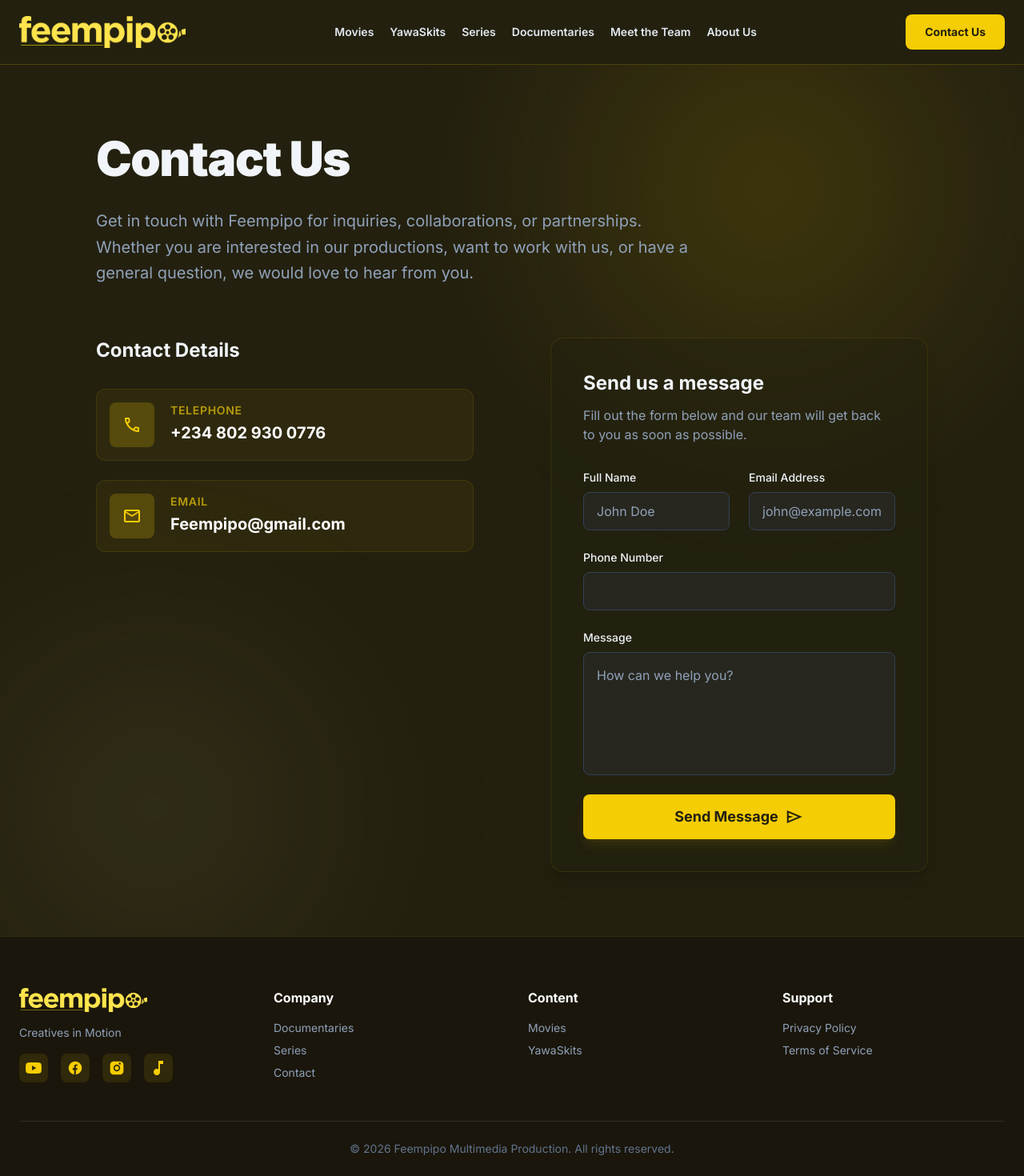
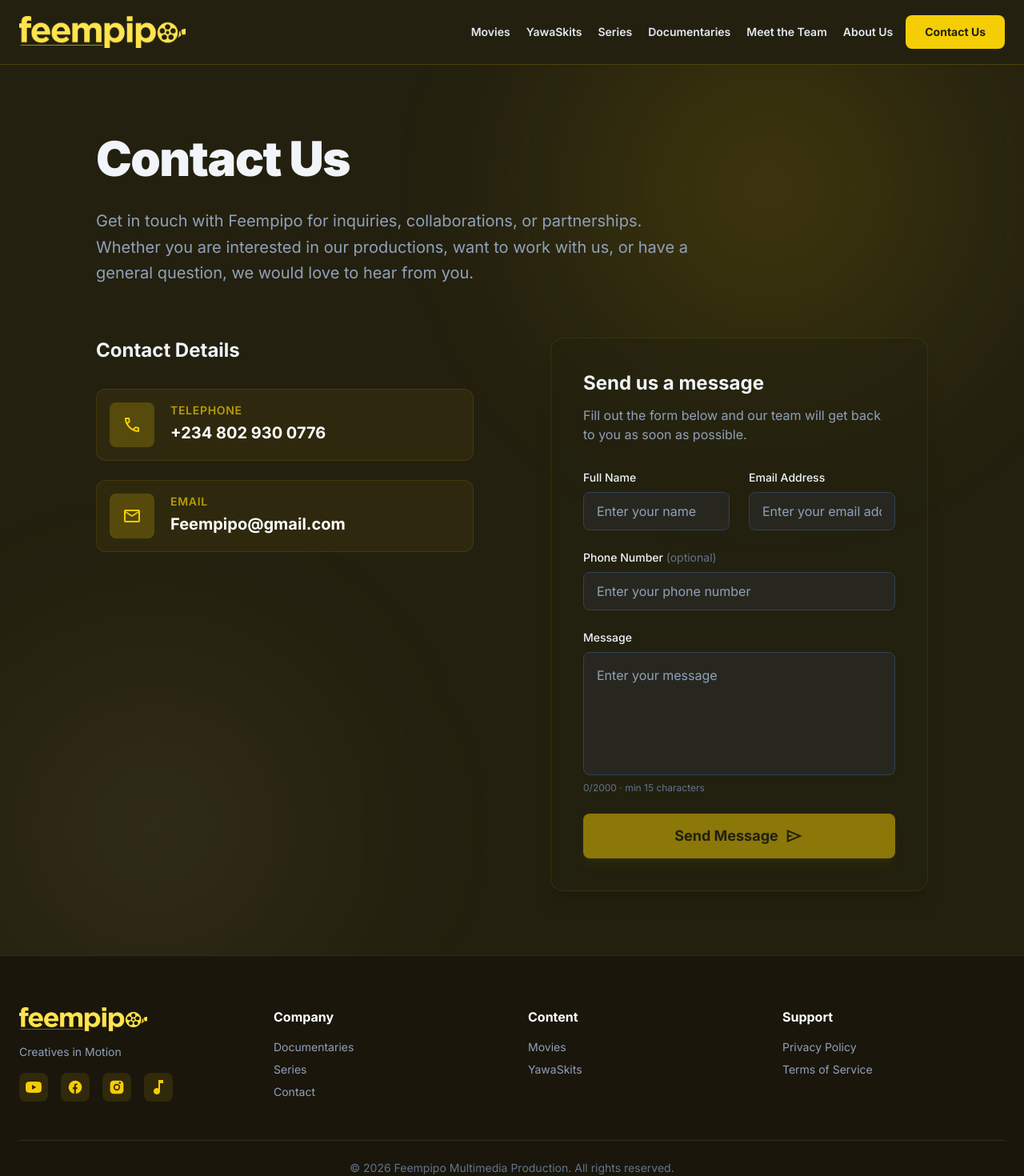
Before and after one commit to MeenaHorses/feempipo, a Next.js app: page /contact-us in a window 1280 px wide. Shown: the top 1470 px of the page at 80% size. Built offline with nearby package versions, Linux system fonts and the light colour scheme.

Commit message:
added error handling

```diff
--- a/src/app/components/HomePageContent.js
+++ b/src/app/components/HomePageContent.js
@@ -85,7 +85,7 @@ export default function HomePageContent() {
               <div className="w-full lg:w-[55%]">
                 <div
                   ref={videoContainerRef}
-                  className="group relative aspect-video overflow-hidden rounded-2xl border border-white/10 bg-slate-900 shadow-2xl"
+                  className="group relative aspect-video overflow-hidden rounded-2xl border border-white/10 bg-[url('/images/hero-video-poster.jpg')] bg-cover bg-center bg-no-repeat shadow-2xl"
                 >
                   {shouldLoadVideo ? (
                     <video
--- a/src/app/components/SiteHeader.js
+++ b/src/app/components/SiteHeader.js
@@ -51,9 +51,13 @@ export default function SiteHeader() {
 
   return (
     <header className="sticky top-0 z-50 w-full border-b border-[#f5cd05]/20 bg-[#23200f]">
-      <div className="mx-auto flex h-20 max-w-[1500px] items-center justify-between gap-4 px-2 sm:px-4 lg:px-6">
-        <Link href="/" className="flex items-center" aria-label="Feempipo home">
-          <div className="w-44 sm:w-52">
+      <div className="mx-auto flex h-16 max-w-[1500px] items-center justify-between gap-1.5 px-2 sm:gap-2 sm:px-3 md:h-20 md:gap-3 md:px-4 lg:gap-4 lg:px-6">
+        <Link
+          href="/"
+          className="flex min-w-0 flex-1 items-center pr-1 sm:pr-2"
+          aria-label="Feempipo home"
+        >
+          <div className="w-[6.5rem] shrink-0 sm:w-32 md:w-40 lg:w-52">
             <Image
               src={feemPipoLogo}
               alt="feem pipo"
@@ -68,7 +72,7 @@ export default function SiteHeader() {
           </div>
         </Link>
 
-        <nav className="hidden items-center gap-5 md:flex" aria-label="Main">
+        <nav className="hidden items-center gap-5 lg:flex" aria-label="Main">
           {links.map((link) => {
             const active = pathname === link.href;
             return (
@@ -85,31 +89,31 @@ export default function SiteHeader() {
           })}
         </nav>
 
-        <div className="flex items-center gap-2 sm:gap-4">
+        <div className="flex shrink-0 items-center gap-1 sm:gap-2 md:gap-3 lg:gap-4">
           <Link
             href="/contact-us"
-            className="inline-flex items-center justify-center rounded-lg bg-[#f5cd05] px-6 py-3 text-sm font-bold text-[#23200f] transition-all hover:bg-[#f5cd05]/90"
+            className="inline-flex items-center justify-center whitespace-nowrap rounded-lg bg-[#f5cd05] px-2.5 py-1.5 text-[11px] font-bold leading-tight text-[#23200f] transition-all hover:bg-[#f5cd05]/90 sm:px-3.5 sm:py-2 sm:text-xs md:px-5 md:py-2.5 md:text-sm lg:px-6 lg:py-3"
           >
             Contact Us
           </Link>
           <button
             type="button"
-            className="inline-flex size-11 shrink-0 items-center justify-center rounded-lg border border-[#f5cd05]/30 bg-[#f5cd05]/5 text-[#f5cd05] transition-all hover:border-[#f5cd05]/50 hover:bg-[#f5cd05]/15 hover:shadow-[0_0_20px_rgba(245,205,5,0.12)] md:hidden"
+            className="inline-flex size-9 shrink-0 items-center justify-center rounded-lg border border-[#f5cd05]/30 bg-[#f5cd05]/5 text-[#f5cd05] transition-all hover:border-[#f5cd05]/50 hover:bg-[#f5cd05]/15 hover:shadow-[0_0_20px_rgba(245,205,5,0.12)] sm:size-10 lg:hidden"
             aria-expanded={menuOpen}
             aria-controls="mobile-nav-drawer"
             aria-label={menuOpen ? "Close menu" : "Open menu"}
             onClick={() => setMenuOpen((o) => !o)}
           >
-            <span className="material-symbols-outlined text-[26px] leading-none">
+            <span className="material-symbols-outlined text-[22px] leading-none sm:text-2xl">
               {menuOpen ? "close" : "menu"}
             </span>
           </button>
         </div>
       </div>
 
-      {/* Mobile drawer — md+ uses unchanged desktop nav above */}
+      {/* Drawer below lg — inline nav only from lg (1024px) and up */}
       <div
-        className={`fixed inset-0 z-[60] md:hidden ${menuOpen ? "pointer-events-auto" : "pointer-events-none"}`}
+        className={`fixed inset-0 z-[60] lg:hidden ${menuOpen ? "pointer-events-auto" : "pointer-events-none"}`}
         aria-hidden={!menuOpen}
         inert={!menuOpen ? true : undefined}
       >
--- a/src/app/contact-us/ContactForm.js
+++ b/src/app/contact-us/ContactForm.js
@@ -1,16 +1,57 @@
 "use client";
 
-import { useState } from "react";
+import { useMemo, useState } from "react";
 import emailjs from "@emailjs/browser";
 
 const initial = { fullName: "", email: "", phone: "", message: "" };
 
+const MESSAGE_MIN = 15;
+const MESSAGE_MAX = 2000;
+
+const emailOk = (v) => /^[^\s@]+@[^\s@]+\.[^\s@]+$/.test(v.trim());
+
+const phoneOk = (v) => {
+  const t = v.trim();
+  if (!t) return true;
+  const digits = t.replace(/\D/g, "");
+  return digits.length >= 10 && digits.length <= 15;
+};
+
+function fieldErrors(data) {
+  const name = data.fullName.trim();
+  const email = data.email.trim();
+  const phone = data.phone;
+  const msg = data.message.trim();
+
+  return {
+    fullName: !name ? "Please enter your name." : "",
+    email: !email ? "Please enter your email." : !emailOk(email) ? "Use a valid email address." : "",
+    phone: !phoneOk(phone) ? "That doesn't look like a valid phone number." : "",
+    message: !msg
+      ? "Please enter a message."
+      : msg.length < MESSAGE_MIN
+        ? `Message needs at least ${MESSAGE_MIN} characters.`
+        : msg.length > MESSAGE_MAX
+          ? `Message can't exceed ${MESSAGE_MAX} characters.`
+          : ""
+  };
+}
+
 export default function ContactForm() {
   const [formData, setFormData] = useState(initial);
-  const [submitted, setSubmitted] = useState(false);
+  const [touched, setTouched] = useState({});
+  const [success, setSuccess] = useState(false);
+  const [submitError, setSubmitError] = useState("");
+  const [sending, setSending] = useState(false);
+
+  const errors = useMemo(() => fieldErrors(formData), [formData]);
+  const isValid =
+    !errors.fullName && !errors.email && !errors.phone && !errors.message;
 
   const handleChange = (e) => {
     const { name, value } = e.target;
+    if (success) setSuccess(false);
+    if (submitError) setSubmitError("");
     if (name === "phone") {
       let cleaned = value.replace(/[^0-9+]/g, "");
       if (cleaned.includes("+")) cleaned = `+${cleaned.replace(/\+/g, "")}`;
@@ -20,26 +61,49 @@ export default function ContactForm() {
     setFormData((prev) => ({ ...prev, [name]: value }));
   };
 
+  const handleBlur = (e) => {
+    const { name } = e.target;
+    setTouched((prev) => ({ ...prev, [name]: true }));
+  };
+
+  const showErr = (name) => touched[name] && errors[name];
+
   const handleSubmit = async (e) => {
     e.preventDefault();
+    setSubmitError("");
+    if (!isValid) {
+      setTouched({
+        fullName: true,
+        email: true,
+        phone: true,
+        message: true
+      });
+      return;
+    }
+
+    setSending(true);
     try {
       const payload = {
         firstName: formData.fullName.trim(),
         lastName: "",
-        email: formData.email,
-        phone: formData.phone,
-        message: formData.message
+        email: formData.email.trim(),
+        phone: formData.phone.trim(),
+        message: formData.message.trim()
       };
       await emailjs.send("service_n6edujk", "template_cdvll1k", payload, "c4MSVbZuBc6653KeV");
-      setSubmitted(true);
       setFormData(initial);
-    } catch (error) {
-      console.error("Email failed:", error);
+      setTouched({});
+      setSuccess(true);
+    } catch (err) {
+      console.error("Email failed:", err);
+      setSubmitError("Couldn't send. Check your connection and try again.");
+    } finally {
+      setSending(false);
     }
   };
 
   return (
-    <form onSubmit={handleSubmit} className="space-y-6">
+    <form onSubmit={handleSubmit} className="space-y-6" noValidate>
       <div className="grid grid-cols-1 gap-6 md:grid-cols-2">
         <div className="flex flex-col gap-2">
           <label htmlFor="contact-full-name" className="text-sm font-medium text-slate-100">
@@ -50,11 +114,18 @@ export default function ContactForm() {
             name="fullName"
             value={formData.fullName}
             onChange={handleChange}
-            required
-            placeholder="John Doe"
+            onBlur={handleBlur}
+            placeholder="Enter your name"
             autoComplete="name"
+            aria-invalid={Boolean(showErr("fullName"))}
+            aria-describedby={showErr("fullName") ? "err-fullName" : undefined}
             className="contact-field h-12 w-full rounded-lg border border-slate-700 bg-[#27271f] px-4 text-slate-100 placeholder:text-slate-400 focus:border-[#f5cd05] focus:outline-none focus:ring-1 focus:ring-[#f5cd05]"
           />
+          {showErr("fullName") ? (
+            <p id="err-fullName" className="text-sm text-red-400">
+              {errors.fullName}
+            </p>
+          ) : null}
         </div>
         <div className="flex flex-col gap-2">
           <label htmlFor="contact-email" className="text-sm font-medium text-slate-100">
@@ -66,16 +137,23 @@ export default function ContactForm() {
             name="email"
             value={formData.email}
             onChange={handleChange}
-            required
-            placeholder="john@example.com"
+            onBlur={handleBlur}
+            placeholder="Enter your email address"
             autoComplete="email"
+            aria-invalid={Boolean(showErr("email"))}
+            aria-describedby={showErr("email") ? "err-email" : undefined}
             className="contact-field h-12 w-full rounded-lg border border-slate-700 bg-[#27271f] px-4 text-slate-100 placeholder:text-slate-400 focus:border-[#f5cd05] focus:outline-none focus:ring-1 focus:ring-[#f5cd05]"
           />
+          {showErr("email") ? (
+            <p id="err-email" className="text-sm text-red-400">
+              {errors.email}
+            </p>
+          ) : null}
         </div>
       </div>
       <div className="flex flex-col gap-2">
         <label htmlFor="contact-phone" className="text-sm font-medium text-slate-100">
-          Phone Number
+          Phone Number <span className="font-normal text-slate-500">(optional)</span>
         </label>
         <input
           id="contact-phone"
@@ -83,10 +161,18 @@ export default function ContactForm() {
           name="phone"
           value={formData.phone}
           onChange={handleChange}
-          required
+          onBlur={handleBlur}
+          placeholder="Enter your phone number"
           autoComplete="tel"
+          aria-invalid={Boolean(showErr("phone"))}
+          aria-describedby={showErr("phone") ? "err-phone" : undefined}
           className="contact-field h-12 w-full rounded-lg border border-slate-700 bg-[#27271f] px-4 text-slate-100 placeholder:text-slate-400 focus:border-[#f5cd05] focus:outline-none focus:ring-1 focus:ring-[#f5cd05]"
         />
+        {showErr("phone") ? (
+          <p id="err-phone" className="text-sm text-red-400">
+            {errors.phone}
+          </p>
+        ) : null}
       </div>
       <div className="flex flex-col gap-2">
         <label htmlFor="contact-message" className="text-sm font-medium text-slate-100">
@@ -97,24 +183,47 @@ export default function ContactForm() {
           name="message"
           value={formData.message}
           onChange={handleChange}
-          required
+          onBlur={handleBlur}
           rows={5}
-          placeholder="How can we help you?"
+          maxLength={MESSAGE_MAX}
+          placeholder="Enter your message"
+          aria-invalid={Boolean(showErr("message"))}
+          aria-describedby={showErr("message") ? "err-message" : undefined}
           className="contact-field w-full resize-none rounded-lg border border-slate-700 bg-[#27271f] p-4 text-slate-100 placeholder:text-slate-400 focus:border-[#f5cd05] focus:outline-none focus:ring-1 focus:ring-[#f5cd05]"
         />
+        <p className="text-xs text-slate-500">
+          {formData.message.trim().length}/{MESSAGE_MAX} · min {MESSAGE_MIN} characters
+        </p>
+        {showErr("message") ? (
+          <p id="err-message" className="text-sm text-red-400">
+            {errors.message}
+          </p>
+        ) : null}
       </div>
+
+      {submitError ? (
+        <p className="text-sm text-red-400" role="alert">
+          {submitError}
+        </p>
+      ) : null}
+      {success ? (
+        <p className="text-sm text-green-400" role="status">
+          Sent! We'll get back to you soon.
+        </p>
+      ) : null}
+
       <button
         type="submit"
-        className="flex h-14 w-full items-center justify-center gap-2 rounded-lg bg-[#f5cd05] text-lg font-bold text-[#23200f] shadow-lg shadow-[#f5cd05]/10 transition-all hover:opacity-90"
+        disabled={!isValid || sending}
+        className="flex h-14 w-full items-center justify-center gap-2 rounded-lg bg-[#f5cd05] text-lg font-bold text-[#23200f] shadow-lg shadow-[#f5cd05]/10 transition-all hover:opacity-90 disabled:cursor-not-allowed disabled:opacity-50"
       >
-        <span>Send Message</span>
-        <span className="material-symbols-outlined text-[#23200f]" aria-hidden>
-          send
-        </span>
+        <span>{sending ? "Sending…" : "Send Message"}</span>
+        {!sending ? (
+          <span className="material-symbols-outlined text-[#23200f]" aria-hidden>
+            send
+          </span>
+        ) : null}
       </button>
-      {submitted ? (
-        <p className="text-sm text-green-400">Thanks! We will get back to you shortly.</p>
-      ) : null}
     </form>
   );
 }
```
